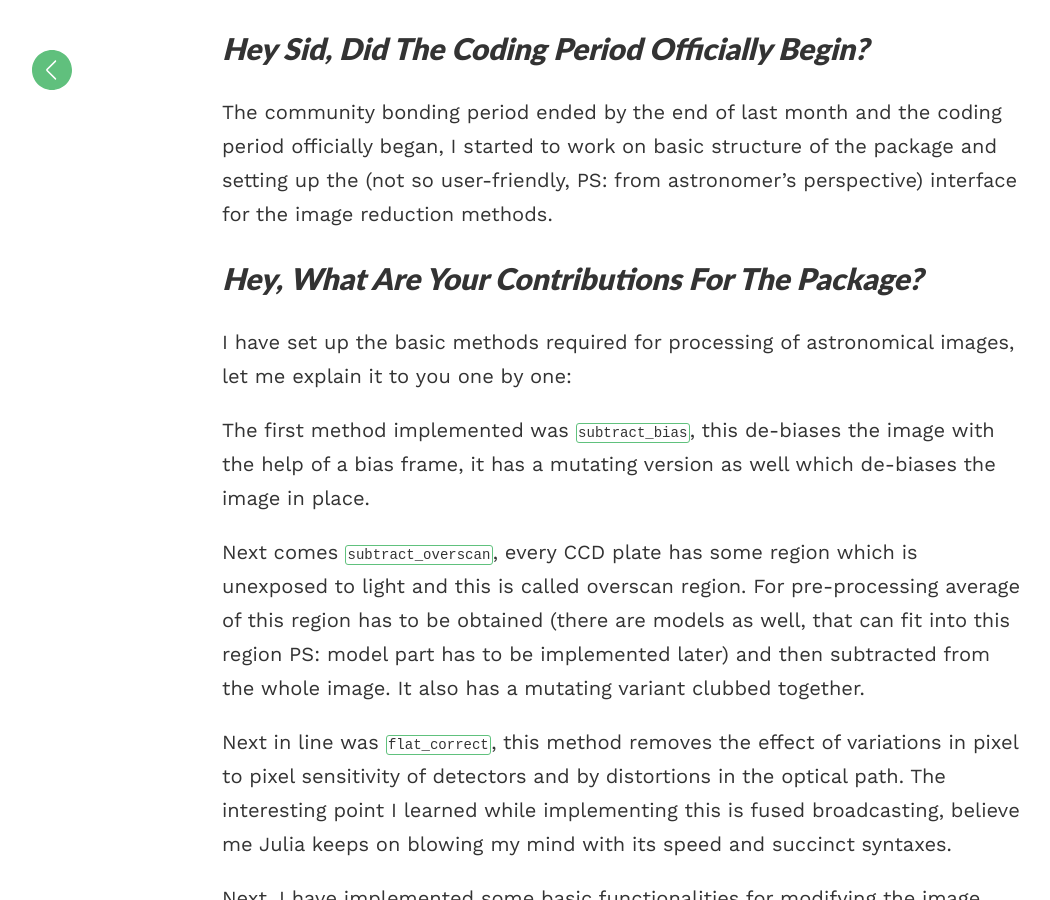
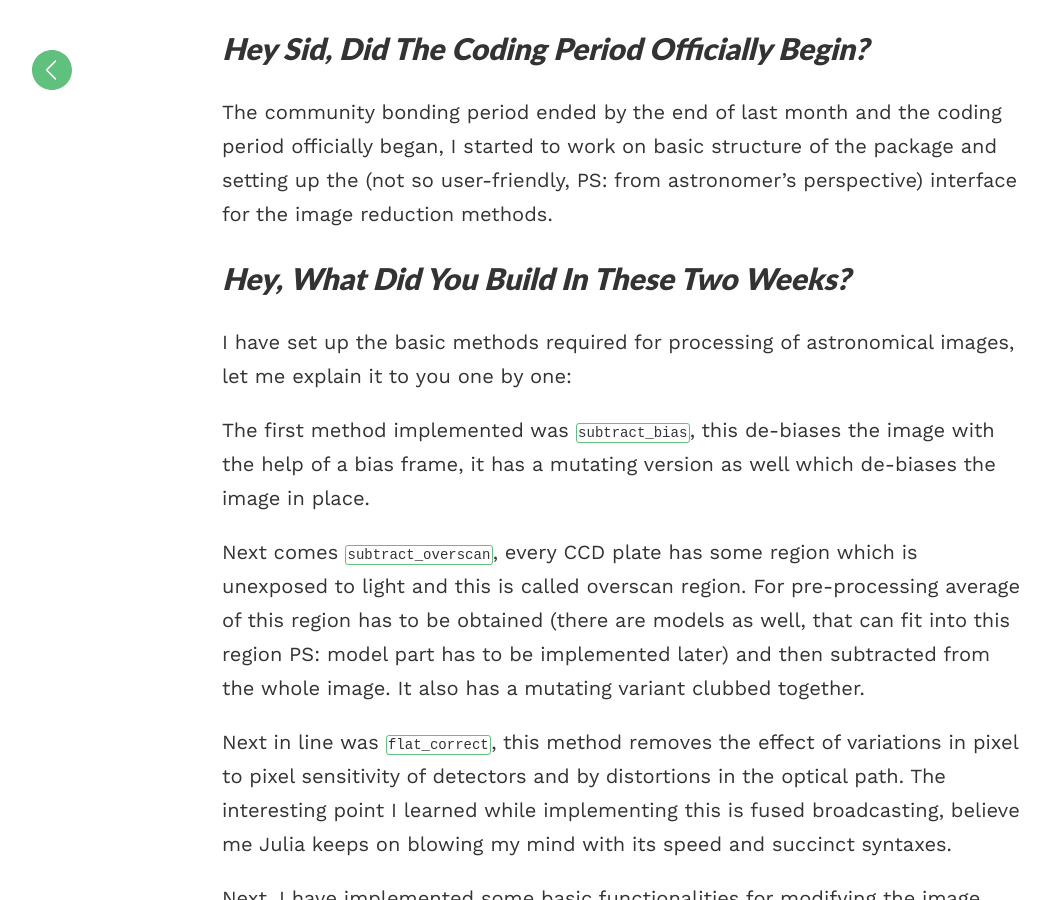
Before and after one commit to siddharthlal25/blog, a Jekyll site: the page built from _posts/2020-06-15-gsoc-blog-2.md, in a window 1280 px wide and 900 px high, scrolled down 401 px. Shown: the whole window, without its empty margins (18-1068 px from the left). Built offline with Jekyll 4.4.1, drawn with Linux system fonts in a browser that asks for light colours.

Commit message:
blog 2 fix

```diff
--- a/_posts/2020-06-15-gsoc-blog-2.md
+++ b/_posts/2020-06-15-gsoc-blog-2.md
@@ -9,7 +9,7 @@ category: gsoc
 
 The community bonding period ended by the end of last month and the coding period officially began, I started to work on basic structure of the package and setting up the (not so user-friendly, PS: from astronomer's perspective) interface for the image reduction methods.
 
-## *Hey, what are your contributions for the package?*
+## *Hey, what did you build in these two weeks?*
 
 I have set up the basic methods required for processing of astronomical images, let me explain it to you one by one:
 
```
